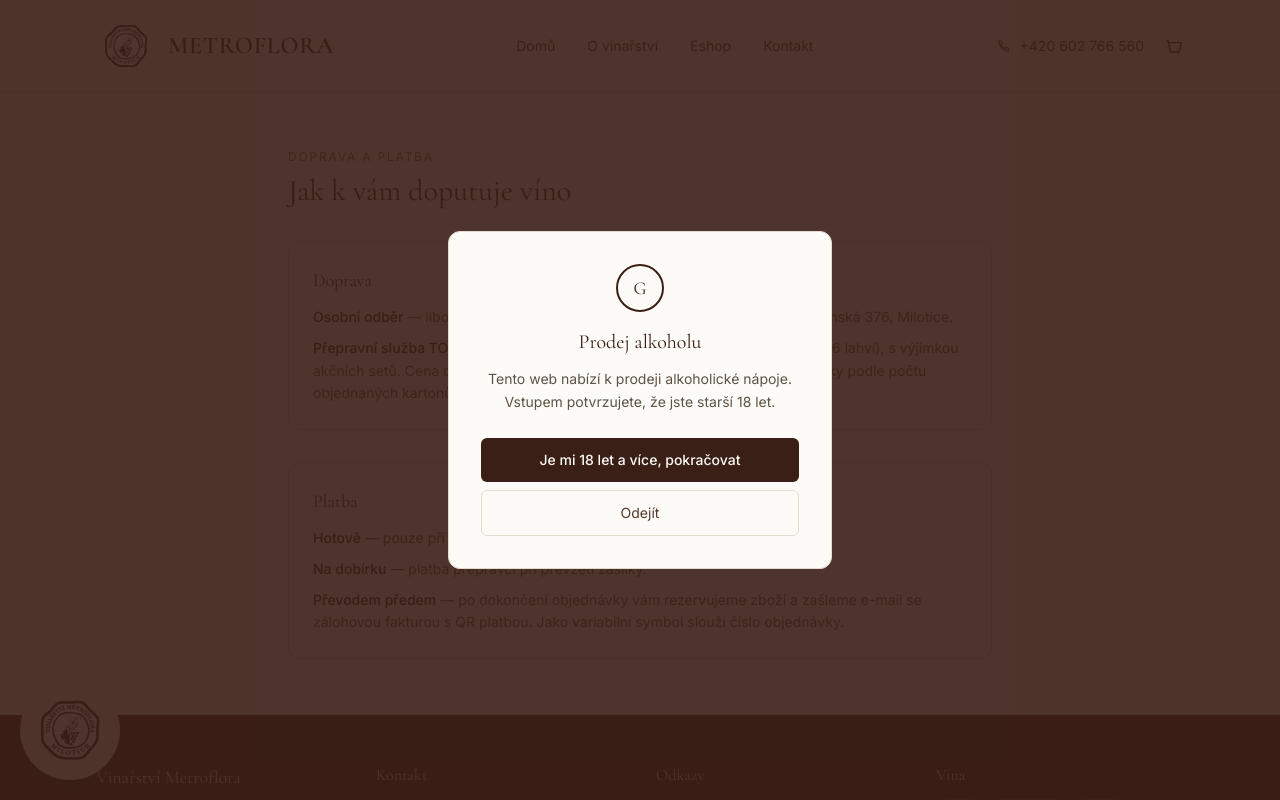
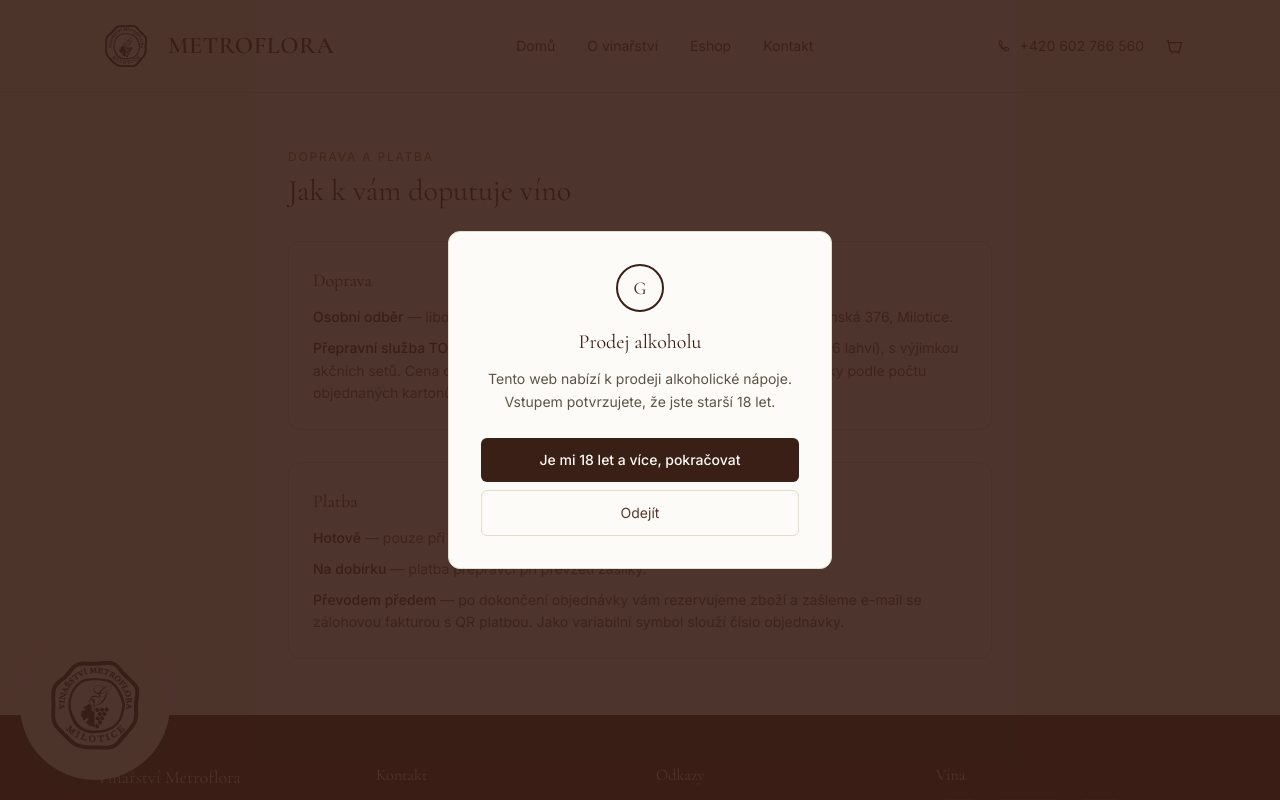
Before and after one commit to Stock-Git-H/metroflora-web, a Next.js app: page /doprava-a-platba in a window 1280 px wide. Shown: the top 800 px of the page. Built offline with nearby package versions, Linux system fonts and the light colour scheme.

Commit message:
Swap Prodej ze dvora card backgrounds, enlarge floating logo 50%
- Product photo area is now white, description area now beige (was
  reversed before).
- Floating bottom-left logo grows from 100px to 150px.

```diff
--- a/components/FarmProductCard.tsx
+++ b/components/FarmProductCard.tsx
@@ -29,7 +29,7 @@ export default function FarmProductCard({ product, size }: { product: FarmProduc
         size === "lg" ? "md:grid md:grid-cols-2" : ""
       }`}
     >
-      <div className={`relative bg-cream-3 ${imageAspect[size]}`}>
+      <div className={`relative bg-cream ${imageAspect[size]}`}>
         {product.image ? (
           <Image
             src={urlFor(product.image).width(900).fit("max").url()}
@@ -48,7 +48,7 @@ export default function FarmProductCard({ product, size }: { product: FarmProduc
           </div>
         )}
       </div>
-      <div className={`p-4 ${size === "lg" ? "md:flex md:flex-col md:justify-center md:p-8" : ""}`}>
+      <div className={`bg-cream-3 p-4 ${size === "lg" ? "md:flex md:flex-col md:justify-center md:p-8" : ""}`}>
         <div className={`mb-1 font-serif text-ink ${nameSize[size]}`}>{product.name}</div>
         {product.description && (
           <p className={`mb-3 leading-relaxed text-ink-muted ${descSize[size]}`}>{product.description}</p>
--- a/components/FloatingLogo.tsx
+++ b/components/FloatingLogo.tsx
@@ -6,9 +6,9 @@ export default function FloatingLogo() {
     <Link
       href="/"
       aria-label="Vinařství Metroflora — domů"
-      className="fixed bottom-5 left-5 z-30 hidden h-[100px] w-[100px] items-center justify-center rounded-full bg-cream shadow-lg sm:flex"
+      className="fixed bottom-5 left-5 z-30 hidden h-[150px] w-[150px] items-center justify-center rounded-full bg-cream shadow-lg sm:flex"
     >
-      <Image src="/logo.svg" alt="" width={84} height={84} aria-hidden="true" />
+      <Image src="/logo.svg" alt="" width={126} height={126} aria-hidden="true" />
     </Link>
   );
 }
```
